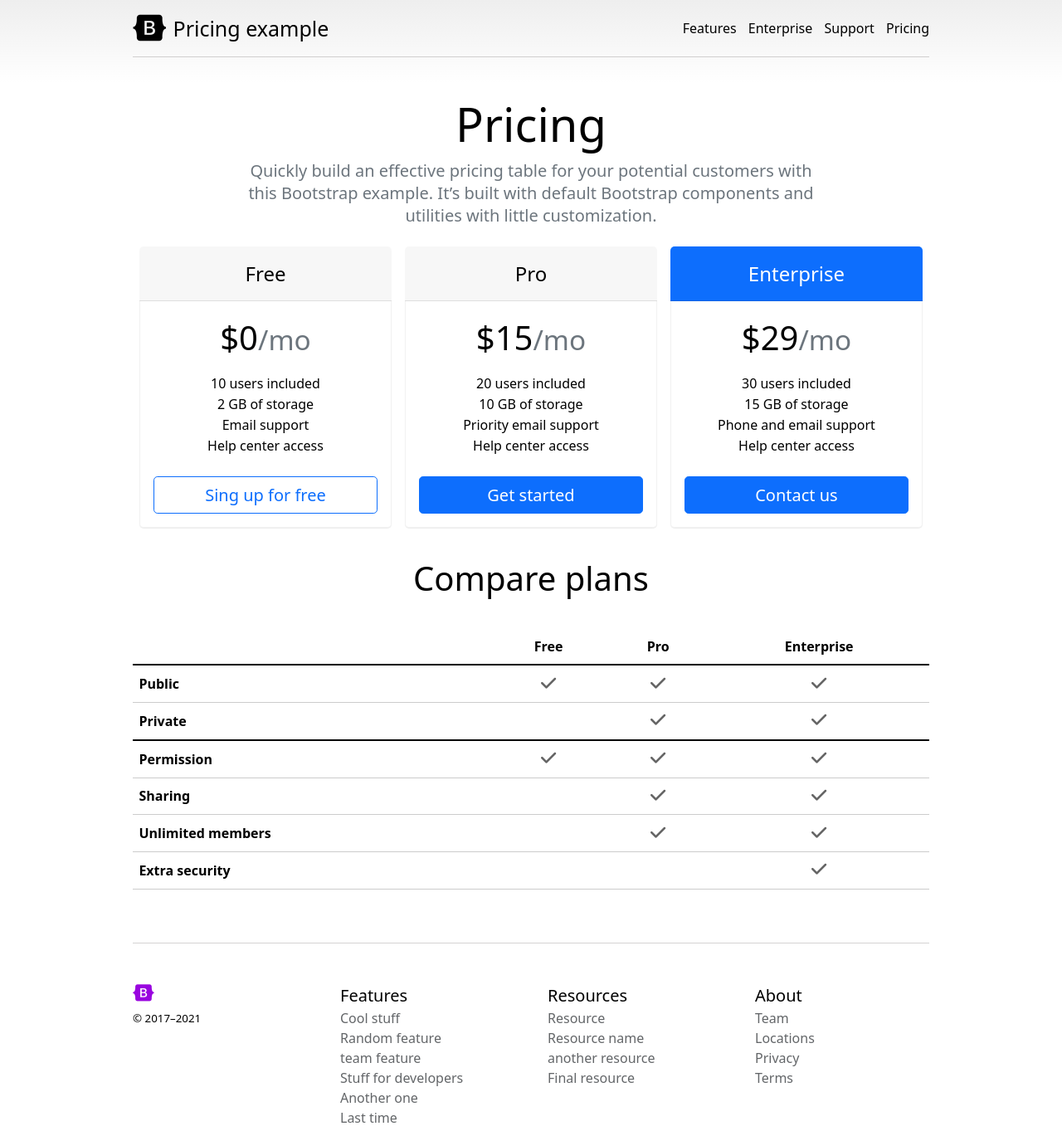
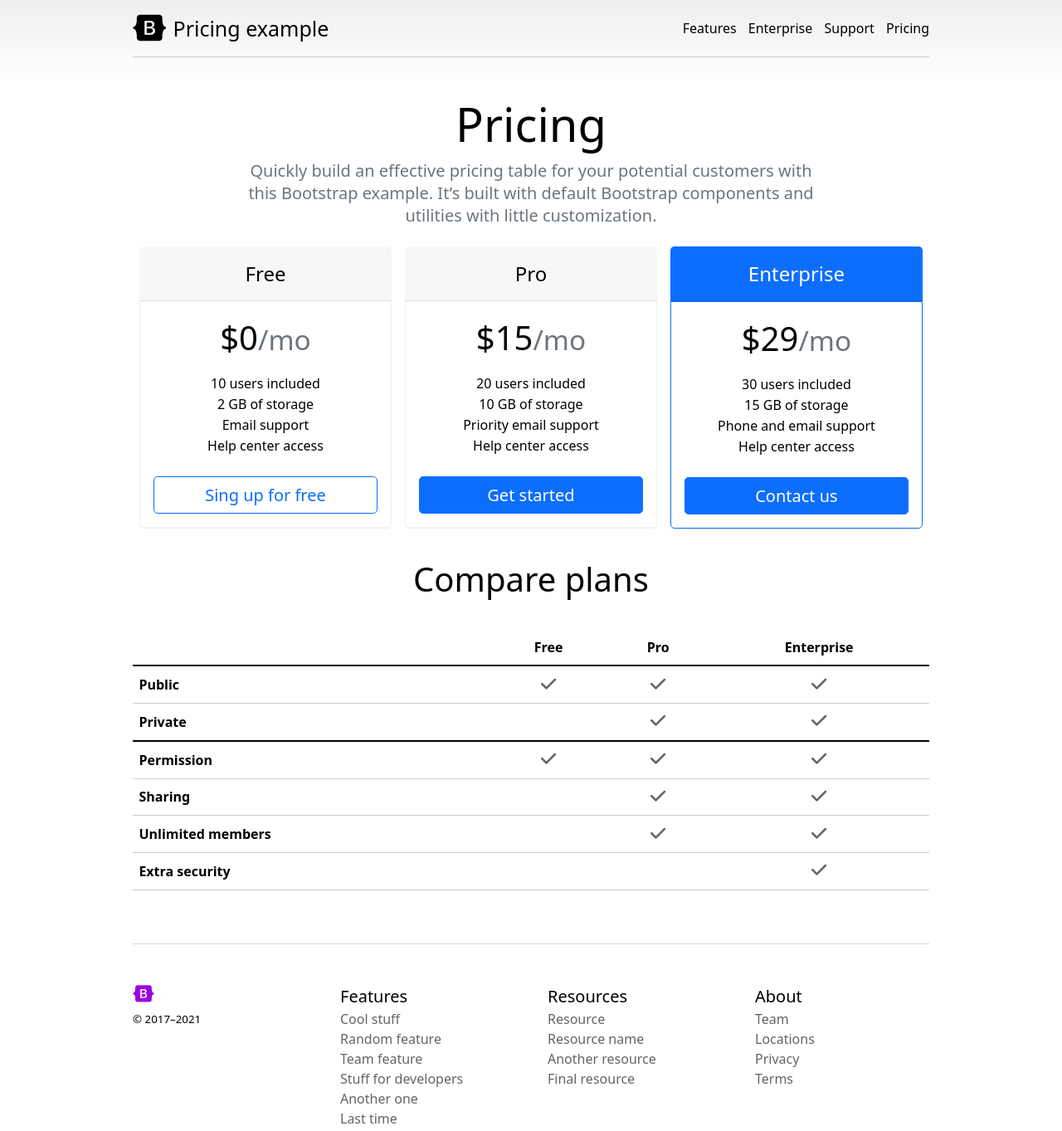
Before and after one commit to AngieCordoba5/Pricing, a plain HTML site: page index.html in a window 1280 px wide. Shown: the whole page at 83% size. Drawn offline with Linux system fonts and the light colour scheme.

Commit message:
hover en links del footer, borde en card

```diff
--- a/index.html
+++ b/index.html
@@ -72,7 +72,7 @@
                 <div class="row__card-header header-blue">
                     <h4 class="row__card-tittle">Enterprise</h4>
                 </div>
-                <div class="row__card-body">
+                <div class="row__card-body bb">
                     <h1 class="row__card-price">$29<small class="small">/mo</small></h1>
                     <ul class="row__card-ul">
                         <li class="row__card-li">30 users included</li>
@@ -156,7 +156,7 @@
                     <h5 class="row_footer-tittle" id="row__footer-tittle">Features</h5>
                     <li class="row__footer-li"><a href="#">Cool stuff</a></li>
                     <li class="row__footer-li"><a href="#">Random feature</a></li>
-                    <li class="row__footer-li"><a href="#">team feature</a></li>
+                    <li class="row__footer-li"><a href="#">Team feature</a></li>
                     <li class="row__footer-li"><a href="#">Stuff for developers</a></li>
                     <li class="row__footer-li"><a href="#">Another one</a></li>
                     <li class="row__footer-li"><a href="#">Last time</a></li>
@@ -165,7 +165,7 @@
                     <h5 class="row_footer-tittle" id="row__footer-tittle">Resources</h5>
                     <li class="row__footer-li"><a href="#">Resource</a></li>
                     <li class="row__footer-li"><a href="#">Resource name</a></li>
-                    <li class="row__footer-li"><a href="#">another resource</a></li>
+                    <li class="row__footer-li"><a href="#">Another resource</a></li>
                     <li class="row__footer-li"><a href="#">Final resource</a></li>
                 </ul>
                 <ul class="row__footer-ul">
--- a/style.css
+++ b/style.css
@@ -116,6 +116,9 @@ body{
     padding: 1rem;
     border-bottom-left-radius: 5px;
     border-bottom-right-radius: 5px;
+}
+.bb{
+    border: 0.5px solid #0d6efd;
 }
 .row__card-price{
     margin: 0;
@@ -251,8 +254,11 @@ body{
 }
 .row__footer-li>a{
     text-decoration: none;
-    color: #212529;
-    opacity: 0.7;
+    color: #505458;
+    opacity: 0.9;
+}
+.row__footer-li>a:hover{
+    color: #1b1c1d;
 }
 .row__textsmall{
     display: block;
```
